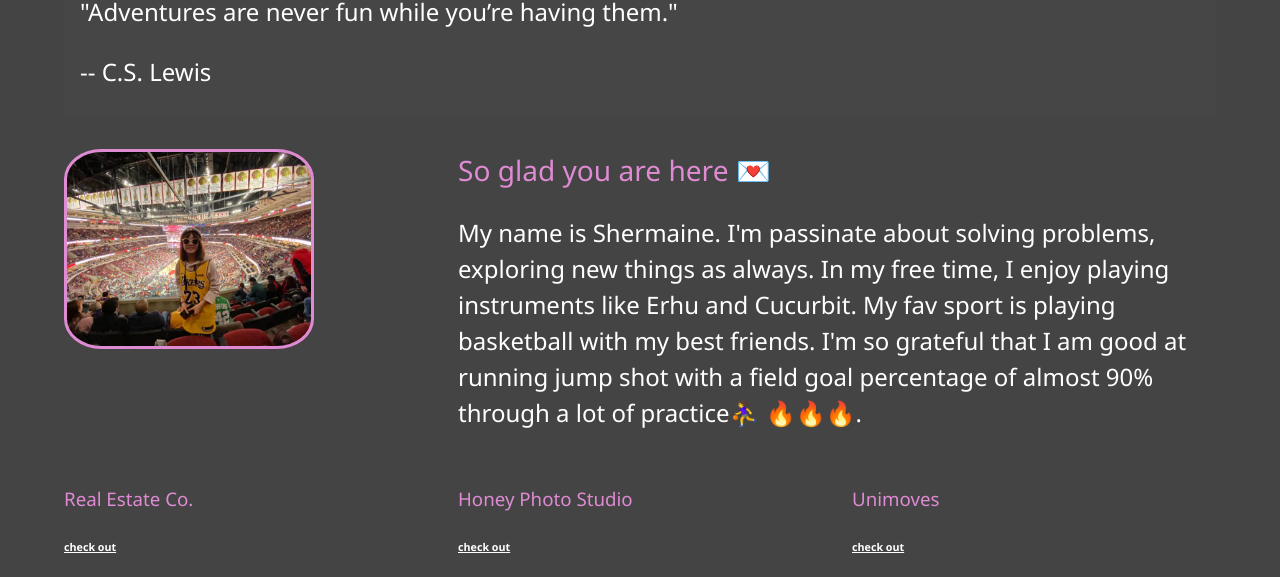
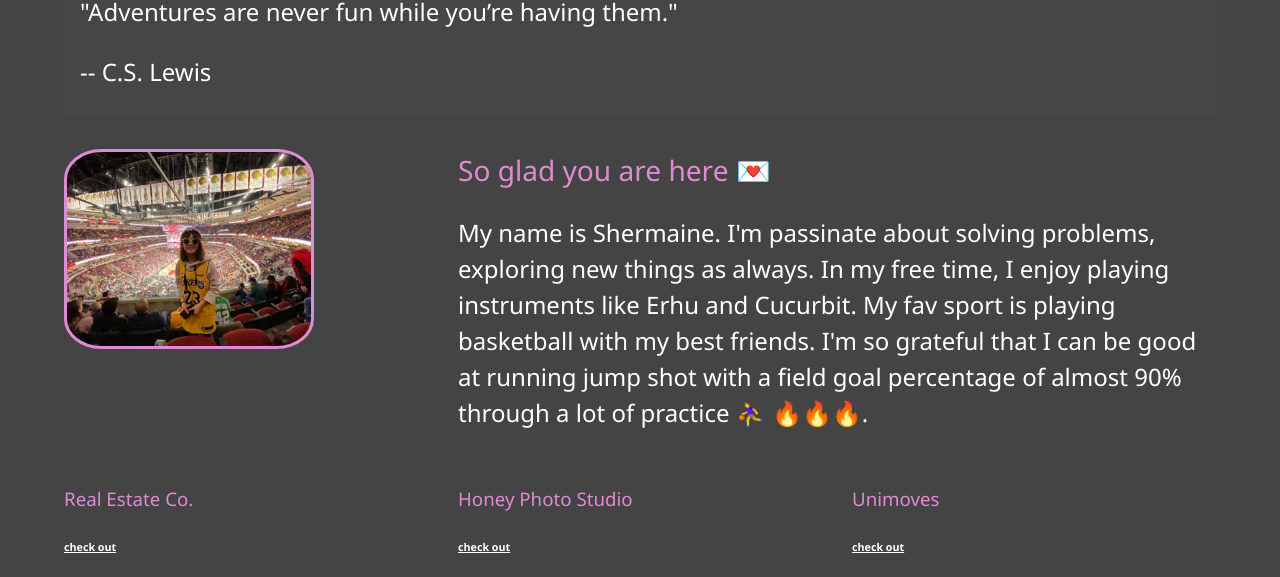
Before and after one commit to Mayst0731/portfolio, a website: page dist/about.html in a window 1280 px wide. Shown: the part 217-794 px from the top of the page. Drawn offline with Linux system fonts and the light colour scheme.

Commit message:
the same as before

```diff
--- a/dist/about.html
+++ b/dist/about.html
@@ -73,7 +73,7 @@
           <p>
             My name is Shermaine. I'm passinate about solving problems, exploring new things as always.
             In my free time, I enjoy playing instruments like Erhu and Cucurbit. My fav sport is playing basketball with my best friends.
-            I'm so grateful that I am good at running jump shot with a field goal percentage of almost 90% through a lot of practice⛹️‍♀️ 🔥🔥🔥.
+            I'm so grateful that I can be good at running jump shot with a field goal percentage of almost 90% through a lot of practice ⛹️‍♀️ 🔥🔥🔥.
           </p>
         </div>
 
```
